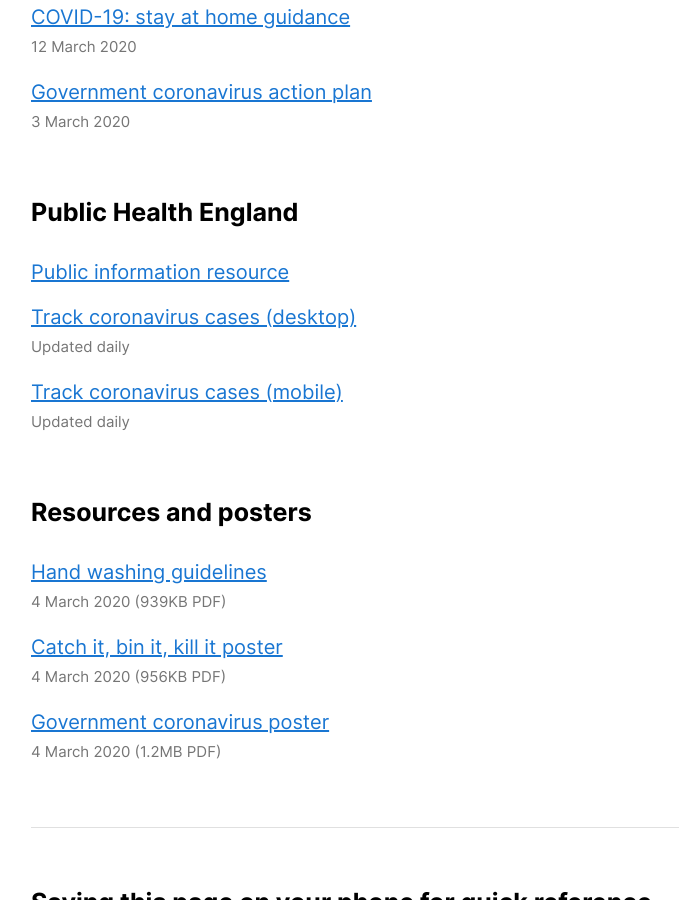
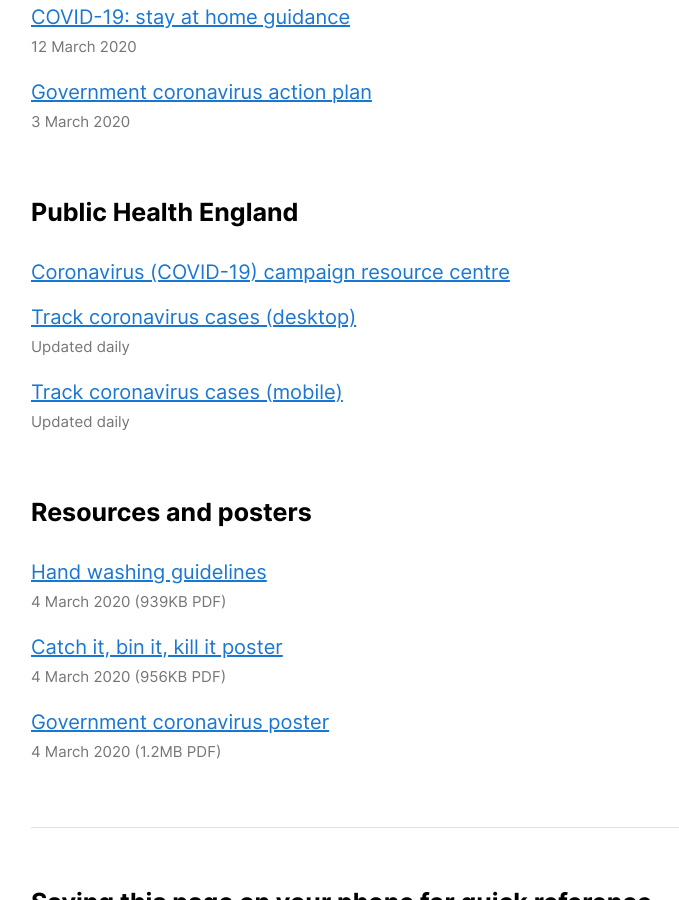
Before and after one commit to cognisant/qphl.co, a Jekyll site: the page built from coronavirus.md, in a window 1280 px wide and 900 px high, scrolled down 1543 px. Shown: the whole window, without its empty margins (159-838 px from the left). Built offline with Jekyll 4.4.1, drawn with Linux system fonts in a browser that asks for light colours.

Commit message:
Updates link title

```diff
--- a/coronavirus.md
+++ b/coronavirus.md
@@ -37,7 +37,7 @@
 
 ## Public Health England
 
-- [Public information resource](https://campaignresources.phe.gov.uk/resources/campaigns/101-coronavirus-/resources)
+- [Coronavirus (COVID-19) campaign resource centre](https://campaignresources.phe.gov.uk/resources/campaigns/101-coronavirus-/)
 - [Track coronavirus cases (desktop)](https://www.arcgis.com/apps/opsdashboard/index.html#/f94c3c90da5b4e9f9a0b19484dd4bb14) <small>Updated daily</small>
 - [Track coronavirus cases (mobile)](https://www.arcgis.com/apps/opsdashboard/index.html#/ae5dda8f86814ae99dde905d2a9070ae) <small>Updated daily</small>
 
```
